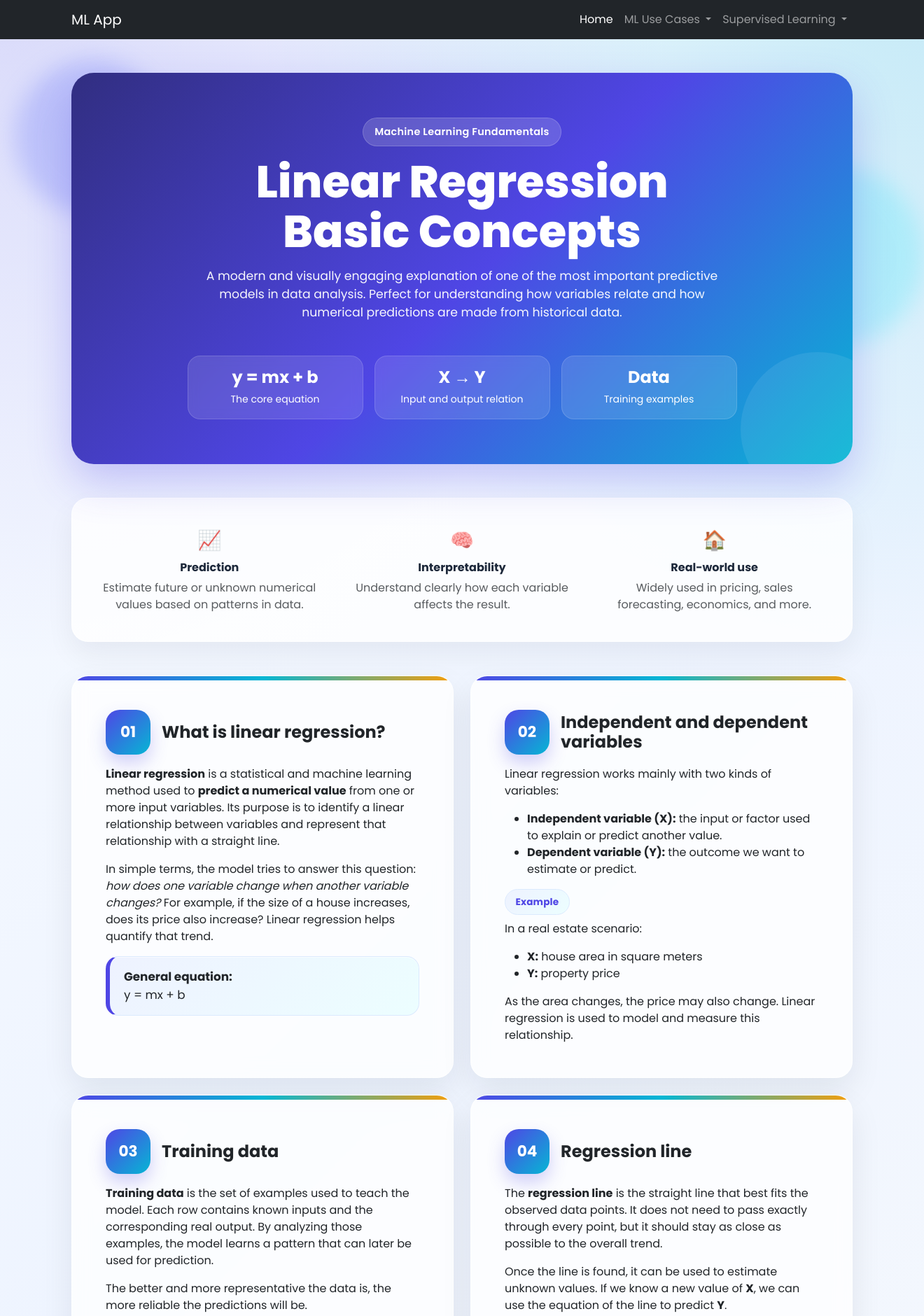
After one commit to camadelca90/machine-learning, a Flask app: page /concepts in a window 1320 px wide. The commit adds this page. Shown: the top 1880 px of the page at 70% size. Run offline with Flask 3, Linux system fonts and the light colour scheme; parts of the project's set-up code (start-up, migrations or seed data) failed here and were passed over.

Commit message:
Basic Concepts

```diff
--- /dev/null
+++ b/templates/bar.html
@@ -0,0 +1,45 @@
+
+<nav class="navbar navbar-expand-lg navbar-dark bg-dark">
+    <div class="container">
+
+        <a class="navbar-brand" href="{{ url_for('home') }}">ML App</a>
+
+        <button class="navbar-toggler" data-bs-toggle="collapse" data-bs-target="#menu">
+            <span class="navbar-toggler-icon"></span>
+        </button>
+
+        <div class="collapse navbar-collapse" id="menu">
+
+            <ul class="navbar-nav ms-auto">
+
+                <li class="nav-item">
+                    <a class="nav-link active" href="{{ url_for('home') }}">Home</a>
+                </li>
+
+                <!-- USE CASES -->
+                <li class="nav-item dropdown">
+                    <a class="nav-link dropdown-toggle" data-bs-toggle="dropdown">
+                        ML Use Cases
+                    </a>
+                    <ul class="dropdown-menu">
+                        <li><a class="dropdown-item" href="/case1">Use Case 1</a></li>
+                        <li><a class="dropdown-item" href="/case2">Use Case 2</a></li>
+                        <li><a class="dropdown-item" href="/case3">Use Case 3</a></li>
+                        <li><a class="dropdown-item" href="/case4">Use Case 4</a></li>
+                    </ul>
+                </li>
+
+                <li class="nav-item dropdown">
+                    <a class="nav-link dropdown-toggle" data-bs-toggle="dropdown">
+                        Supervised Learning
+                    </a>
+                    <ul class="dropdown-menu">
+                        <li><a class="dropdown-item" href="/concepts">Basic Concepts</a></li>
+                        <li><a class="dropdown-item" href="/application_linear">Application Business</a></li>
+                    </ul>
+                </li>
+
+            </ul>
+        </div>
+    </div>
+</nav>
--- a/templates/case1.html
+++ b/templates/case1.html
@@ -51,7 +51,7 @@
 </head>
 
 <body>
-
+{% include 'bar.html' %}
     <header class="container-fluid">
         <h1>MACHINE LEARNING CASE STUDY EMAIL FILTERING</h1>
 
@@ -161,7 +161,7 @@
 
 
     <footer class="container-fluid">
-        <p>Jendy, Anamaria, Carlos</p>
+        <p>Jendy, Anamaria, Carlos Mario</p>
     </footer>
 
 
--- a/templates/case2.html
+++ b/templates/case2.html
@@ -52,7 +52,7 @@
 </head>
 
 <body>
-
+{% include 'bar.html' %}
     <header class="container-fluid">
         <h1>Sales Forecasting in a Store </h1>
 
@@ -125,7 +125,7 @@
 
 
         <footer class="container-fluid">
-            <p>Jendy, Anamaria, Carlos</p>
+            <p>Jendy, Anamaria, Carlos Mario</p>
         </footer>
 
 
--- a/templates/case3.html
+++ b/templates/case3.html
@@ -52,7 +52,7 @@
 </head>
 
 <body>
-
+{% include 'bar.html' %}
     <header class="container-fluid">
         <h1>Purchase Probability Prediction </h1>
 
@@ -148,7 +148,7 @@
 
 
         <footer class="container-fluid">
-            <p>Jendy, Anamaria, Carlos</p>
+            <p>Jendy, Anamaria, Carlos Mario</p>
         </footer>
 
 
--- a/templates/case4.html
+++ b/templates/case4.html
@@ -51,7 +51,7 @@
 </head>
 
 <body>
-
+{% include 'bar.html' %}
     <header class="container-fluid">
         <h1>Recommendation System to Increase Sales </h1>
 
@@ -148,7 +148,7 @@
 
 
         <footer class="container-fluid">
-            <p>Jendy, Anamaria, Carlos</p>
+            <p>Jendy, Anamaria, Carlos Mario</p>
         </footer>
 
 
--- /dev/null
+++ b/templates/concepts.html
@@ -0,0 +1,499 @@
+<!DOCTYPE html>
+<html lang="en">
+<head>
+  <meta charset="UTF-8" />
+  <meta name="viewport" content="width=device-width, initial-scale=1.0" />
+  <title>Linear Regression - Basic Concepts</title>
+  <link href="https://cdn.jsdelivr.net/npm/bootstrap@5.3.3/dist/css/bootstrap.min.css" rel="stylesheet">
+  <link rel="preconnect" href="https://fonts.googleapis.com">
+  <link rel="preconnect" href="https://fonts.gstatic.com" crossorigin>
+  <link href="https://fonts.googleapis.com/css2?family=Poppins:wght@300;400;500;600;700;800&display=swap" rel="stylesheet">
+  <style>
+    :root {
+      --primary: #4f46e5;
+      --secondary: #06b6d4;
+      --accent: #f59e0b;
+      --dark: #0f172a;
+      --soft: #eef2ff;
+    }
+
+    * {
+      font-family: 'Poppins', sans-serif;
+    }
+
+    body {
+      min-height: 100vh;
+      background:
+        radial-gradient(circle at top left, rgba(79, 70, 229, 0.18), transparent 28%),
+        radial-gradient(circle at top right, rgba(6, 182, 212, 0.18), transparent 28%),
+        linear-gradient(135deg, #f8fbff 0%, #eef4ff 45%, #f8fafc 100%);
+      color: #1e293b;
+    }
+
+    .floating-shape {
+      position: absolute;
+      border-radius: 50%;
+      filter: blur(16px);
+      opacity: 0.35;
+      z-index: 0;
+    }
+
+    .shape-1 {
+      width: 220px;
+      height: 220px;
+      background: #818cf8;
+      top: 30px;
+      left: -70px;
+    }
+
+    .shape-2 {
+      width: 260px;
+      height: 260px;
+      background: #67e8f9;
+      top: 180px;
+      right: -90px;
+    }
+
+    .hero {
+      position: relative;
+      overflow: hidden;
+      background: linear-gradient(135deg, #312e81 0%, #4f46e5 52%, #06b6d4 100%);
+      color: white;
+      border-radius: 32px;
+      padding: 4rem 2rem;
+      box-shadow: 0 24px 60px rgba(79, 70, 229, 0.28);
+      z-index: 1;
+    }
+
+    .hero::after {
+      content: "";
+      position: absolute;
+      inset: auto -60px -60px auto;
+      width: 220px;
+      height: 220px;
+      background: rgba(255,255,255,0.08);
+      border-radius: 50%;
+    }
+
+    .hero-badge {
+      display: inline-block;
+      background: rgba(255, 255, 255, 0.16);
+      border: 1px solid rgba(255,255,255,0.18);
+      color: #fff;
+      padding: 0.55rem 1rem;
+      border-radius: 999px;
+      font-size: 0.9rem;
+      font-weight: 600;
+      letter-spacing: 0.3px;
+      margin-bottom: 1rem;
+      backdrop-filter: blur(8px);
+    }
+
+    .hero h1 {
+      font-size: clamp(2.3rem, 5vw, 4rem);
+      font-weight: 800;
+      line-height: 1.1;
+    }
+
+    .hero p {
+      max-width: 760px;
+      margin: 1rem auto 0;
+      font-size: 1.08rem;
+      opacity: 0.95;
+    }
+
+    .hero-stats {
+      margin-top: 2rem;
+    }
+
+    .stat-pill {
+      background: rgba(255,255,255,0.12);
+      border: 1px solid rgba(255,255,255,0.15);
+      border-radius: 18px;
+      padding: 1rem 1.1rem;
+      height: 100%;
+      backdrop-filter: blur(8px);
+      text-align: center;
+    }
+
+    .stat-pill h3 {
+      font-size: 1.5rem;
+      margin-bottom: 0.25rem;
+      font-weight: 700;
+    }
+
+    .section-card {
+      position: relative;
+      overflow: hidden;
+      background: rgba(255, 255, 255, 0.78);
+      border: 1px solid rgba(255,255,255,0.75);
+      border-radius: 24px;
+      box-shadow: 0 18px 45px rgba(15, 23, 42, 0.08);
+      backdrop-filter: blur(12px);
+      transition: all 0.28s ease;
+      z-index: 1;
+    }
+
+    .section-card:hover {
+      transform: translateY(-7px);
+      box-shadow: 0 26px 60px rgba(79, 70, 229, 0.16);
+    }
+
+    .section-card::before {
+      content: "";
+      position: absolute;
+      top: 0;
+      left: 0;
+      width: 100%;
+      height: 6px;
+      background: linear-gradient(90deg, var(--primary), var(--secondary), var(--accent));
+    }
+
+    .icon-circle {
+      width: 64px;
+      height: 64px;
+      border-radius: 20px;
+      display: flex;
+      align-items: center;
+      justify-content: center;
+      font-size: 1.35rem;
+      font-weight: 700;
+      color: white;
+      background: linear-gradient(135deg, var(--primary), var(--secondary));
+      box-shadow: 0 12px 24px rgba(79, 70, 229, 0.25);
+      flex-shrink: 0;
+    }
+
+    .formula-box {
+      background: linear-gradient(135deg, #eef2ff, #ecfeff);
+      border: 1px solid #dbeafe;
+      border-left: 6px solid var(--primary);
+      padding: 1rem 1.25rem;
+      border-radius: 18px;
+      font-size: 1.05rem;
+      box-shadow: inset 0 1px 0 rgba(255,255,255,0.7);
+    }
+
+    .soft-badge {
+      display: inline-block;
+      background: linear-gradient(135deg, #eef2ff, #ecfeff);
+      color: var(--primary);
+      border: 1px solid #dbeafe;
+      border-radius: 999px;
+      padding: 0.45rem 0.9rem;
+      font-size: 0.85rem;
+      font-weight: 700;
+      letter-spacing: 0.2px;
+    }
+
+    .custom-table thead th {
+      background: linear-gradient(135deg, var(--primary), #6366f1);
+      color: #fff;
+      border: none;
+    }
+
+    .custom-table {
+      overflow: hidden;
+      border-radius: 16px;
+      border: 1px solid #e2e8f0;
+    }
+
+    .highlight-box {
+      border: none;
+      border-radius: 18px;
+      padding: 1rem 1.1rem;
+      font-weight: 500;
+    }
+
+    .highlight-info {
+      background: linear-gradient(135deg, rgba(6, 182, 212, 0.14), rgba(79, 70, 229, 0.08));
+      color: #0f172a;
+    }
+
+    .highlight-success {
+      background: linear-gradient(135deg, rgba(34,197,94,0.14), rgba(16,185,129,0.08));
+      color: #14532d;
+    }
+
+    .feature-strip {
+      background: rgba(255,255,255,0.8);
+      border: 1px solid rgba(255,255,255,0.9);
+      border-radius: 24px;
+      box-shadow: 0 18px 40px rgba(15, 23, 42, 0.06);
+    }
+
+    .mini-feature {
+      padding: 1rem;
+      text-align: center;
+    }
+
+    .mini-feature .emoji {
+      font-size: 1.7rem;
+      display: block;
+      margin-bottom: 0.55rem;
+    }
+
+    .footer-box {
+      background: linear-gradient(135deg, #0f172a, #1e1b4b);
+      color: white;
+      border-radius: 28px;
+      box-shadow: 0 24px 55px rgba(15, 23, 42, 0.22);
+    }
+
+    .footer-box p {
+      color: rgba(255,255,255,0.9);
+    }
+
+    @media (max-width: 768px) {
+      .hero {
+        padding: 3rem 1.35rem;
+        border-radius: 24px;
+      }
+
+      .section-card {
+        border-radius: 20px;
+      }
+    }
+  </style>
+</head>
+{% include 'bar.html' %}
+<body>
+  <div class="container py-5 position-relative">
+    <div class="floating-shape shape-1"></div>
+    <div class="floating-shape shape-2"></div>
+
+    <section class="hero mb-5 text-center">
+      <span class="hero-badge">Machine Learning Fundamentals</span>
+      <h1>Linear Regression<br>Basic Concepts</h1>
+      <p>
+        A modern and visually engaging explanation of one of the most important predictive models in data analysis.
+        Perfect for understanding how variables relate and how numerical predictions are made from historical data.
+      </p>
+
+      <div class="row g-3 justify-content-center hero-stats">
+        <div class="col-md-3 col-6">
+          <div class="stat-pill">
+            <h3>y = mx + b</h3>
+            <small>The core equation</small>
+          </div>
+        </div>
+        <div class="col-md-3 col-6">
+          <div class="stat-pill">
+            <h3>X → Y</h3>
+            <small>Input and output relation</small>
+          </div>
+        </div>
+        <div class="col-md-3 col-6">
+          <div class="stat-pill">
+            <h3>Data</h3>
+            <small>Training examples</small>
+          </div>
+        </div>
+      </div>
+    </section>
+
+    <section class="feature-strip p-4 mb-5">
+      <div class="row g-3">
+        <div class="col-md-4">
+          <div class="mini-feature">
+            <span class="emoji">📈</span>
+            <h3 class="h6 fw-bold">Prediction</h3>
+            <p class="mb-0 text-muted">Estimate future or unknown numerical values based on patterns in data.</p>
+          </div>
+        </div>
+        <div class="col-md-4">
+          <div class="mini-feature">
+            <span class="emoji">🧠</span>
+            <h3 class="h6 fw-bold">Interpretability</h3>
+            <p class="mb-0 text-muted">Understand clearly how each variable affects the result.</p>
+          </div>
+        </div>
+        <div class="col-md-4">
+          <div class="mini-feature">
+            <span class="emoji">🏠</span>
+            <h3 class="h6 fw-bold">Real-world use</h3>
+            <p class="mb-0 text-muted">Widely used in pricing, sales forecasting, economics, and more.</p>
+          </div>
+        </div>
+      </div>
+    </section>
+
+    <div class="row g-4">
+      <div class="col-lg-6">
+        <div class="card section-card h-100">
+          <div class="card-body p-4 p-xl-5">
+            <div class="d-flex align-items-center gap-3 mb-3">
+              <div class="icon-circle">01</div>
+              <h2 class="h4 mb-0 fw-bold">What is linear regression?</h2>
+            </div>
+            <p>
+              <strong>Linear regression</strong> is a statistical and machine learning method used to
+              <strong>predict a numerical value</strong> from one or more input variables. Its purpose is to identify
+              a linear relationship between variables and represent that relationship with a straight line.
+            </p>
+            <p>
+              In simple terms, the model tries to answer this question: <em>how does one variable change when another variable changes?</em>
+              For example, if the size of a house increases, does its price also increase? Linear regression helps quantify that trend.
+            </p>
+            <div class="formula-box mt-3">
+              <strong>General equation:</strong><br>
+              y = mx + b
+            </div>
+          </div>
+        </div>
+      </div>
+
+      <div class="col-lg-6">
+        <div class="card section-card h-100">
+          <div class="card-body p-4 p-xl-5">
+            <div class="d-flex align-items-center gap-3 mb-3">
+              <div class="icon-circle">02</div>
+              <h2 class="h4 mb-0 fw-bold">Independent and dependent variables</h2>
+            </div>
+            <p>
+              Linear regression works mainly with two kinds of variables:
+            </p>
+            <ul>
+              <li><strong>Independent variable (X):</strong> the input or factor used to explain or predict another value.</li>
+              <li><strong>Dependent variable (Y):</strong> the outcome we want to estimate or predict.</li>
+            </ul>
+            <p class="mb-2"><span class="soft-badge">Example</span></p>
+            <p>In a real estate scenario:</p>
+            <ul>
+              <li><strong>X:</strong> house area in square meters</li>
+              <li><strong>Y:</strong> property price</li>
+            </ul>
+            <p class="mb-0">
+              As the area changes, the price may also change. Linear regression is used to model and measure this relationship.
+            </p>
+          </div>
+        </div>
+      </div>
+
+      <div class="col-lg-6">
+        <div class="card section-card h-100">
+          <div class="card-body p-4 p-xl-5">
+            <div class="d-flex align-items-center gap-3 mb-3">
+              <div class="icon-circle">03</div>
+              <h2 class="h4 mb-0 fw-bold">Training data</h2>
+            </div>
+            <p>
+              <strong>Training data</strong> is the set of examples used to teach the model. Each row contains known inputs
+              and the corresponding real output. By analyzing those examples, the model learns a pattern that can later be
+              used for prediction.
+            </p>
+            <p>
+              The better and more representative the data is, the more reliable the predictions will be.
+            </p>
+            <div class="table-responsive mt-3 custom-table">
+              <table class="table table-striped align-middle text-center mb-0">
+                <thead>
+                  <tr>
+                    <th>Area (m²)</th>
+                    <th>Price (Million COP)</th>
+                  </tr>
+                </thead>
+                <tbody>
+                  <tr><td>50</td><td>180</td></tr>
+                  <tr><td>65</td><td>220</td></tr>
+                  <tr><td>80</td><td>280</td></tr>
+                  <tr><td>95</td><td>320</td></tr>
+                </tbody>
+              </table>
+            </div>
+            <p class="mt-3 mb-0">
+              In this example, the model uses known house sizes and prices to learn how both values are related.
+            </p>
+          </div>
+        </div>
+      </div>
+
+      <div class="col-lg-6">
+        <div class="card section-card h-100">
+          <div class="card-body p-4 p-xl-5">
+            <div class="d-flex align-items-center gap-3 mb-3">
+              <div class="icon-circle">04</div>
+              <h2 class="h4 mb-0 fw-bold">Regression line</h2>
+            </div>
+            <p>
+              The <strong>regression line</strong> is the straight line that best fits the observed data points.
+              It does not need to pass exactly through every point, but it should stay as close as possible to the overall trend.
+            </p>
+            <p>
+              Once the line is found, it can be used to estimate unknown values. If we know a new value of <strong>X</strong>,
+              we can use the equation of the line to predict <strong>Y</strong>.
+            </p>
+            <div class="highlight-box highlight-info mt-3 mb-0">
+              <strong>Key idea:</strong> the regression line summarizes the relationship between variables in a single equation.
+            </div>
+          </div>
+        </div>
+      </div>
+
+      <div class="col-lg-6">
+        <div class="card section-card h-100">
+          <div class="card-body p-4 p-xl-5">
+            <div class="d-flex align-items-center gap-3 mb-3">
+              <div class="icon-circle">05</div>
+              <h2 class="h4 mb-0 fw-bold">Slope and intercept</h2>
+            </div>
+            <p>
+              In the equation <strong>y = mx + b</strong>, each element has a meaning:
+            </p>
+            <ul>
+              <li><strong>m = slope:</strong> shows how much Y changes when X increases by one unit.</li>
+              <li><strong>b = intercept:</strong> the value of Y when X is equal to 0.</li>
+            </ul>
+            <p class="mb-2"><span class="soft-badge">Example</span></p>
+            <div class="formula-box">
+              y = 2x + 10
+            </div>
+            <p class="mt-3 mb-0">
+              Here, for every 1-unit increase in <strong>x</strong>, the value of <strong>y</strong> increases by 2.
+              When <strong>x = 0</strong>, the predicted value of <strong>y</strong> is 10.
+            </p>
+          </div>
+        </div>
+      </div>
+
+      <div class="col-lg-6">
+        <div class="card section-card h-100">
+          <div class="card-body p-4 p-xl-5">
+            <div class="d-flex align-items-center gap-3 mb-3">
+              <div class="icon-circle">06</div>
+              <h2 class="h4 mb-0 fw-bold">Application example</h2>
+            </div>
+            <p>
+              One of the most common applications is <strong>property price prediction</strong>. Imagine a real estate company
+              that has historical information about houses, including area, number of rooms, location, and price.
+            </p>
+            <p>
+              If a simple linear regression model uses only the area as the independent variable,
+              the model can estimate the price of a new house based on its square meters.
+            </p>
+            <div class="highlight-box highlight-success mt-3">
+              <strong>Practical example:</strong><br>
+              If the model learns that larger houses usually have higher prices, then a 90 m² home can be assigned
+              an estimated price according to the trend observed in the training data.
+            </div>
+            <p class="mb-0">
+              This model is also useful in business, economics, health analytics, digital marketing, and demand forecasting.
+            </p>
+          </div>
+        </div>
+      </div>
+    </div>
+
+    <section class="footer-box p-4 p-md-5 mt-5 text-center">
+      <h3 class="h3 fw-bold mb-3">Conclusion</h3>
+      <p class="mb-0">
+        Linear regression is one of the best starting points in data science because it is simple, interpretable,
+        and highly useful. It helps us understand how variables are connected and how historical data can be turned
+        into meaningful predictions for real-world decisions.
+      </p>
+    </section>
+  </div>
+
+  <script src="https://cdn.jsdelivr.net/npm/bootstrap@5.3.3/dist/js/bootstrap.bundle.min.js"></script>
+</body>
+</html>
--- a/templates/linear_regre_app.html
+++ b/templates/linear_regre_app.html
@@ -112,6 +112,7 @@ img{
 
 
 <body>
+{% include 'bar.html' %}
 
 <header class="container-fluid">
     <h1>House Price Prediction</h1>
@@ -303,7 +304,7 @@ Predict price
 
 
 <footer class="container-fluid">
-<p>Jendy, Anamaria, Carlos</p>
+<p>Jendy, Anamaria, Carlos Mario</p>
 </footer>
 
 
--- a/templates/logistic.html
+++ b/templates/logistic.html
@@ -4,7 +4,7 @@
     <title>Regresión Logística</title>
 </head>
 <body>
-
+{% include 'bar.html' %}
 <h2>Predicción de Compra</h2>
 
 <form method="POST">
```
Also changed, not shown: templates/index.html (+1 -45 lines).
